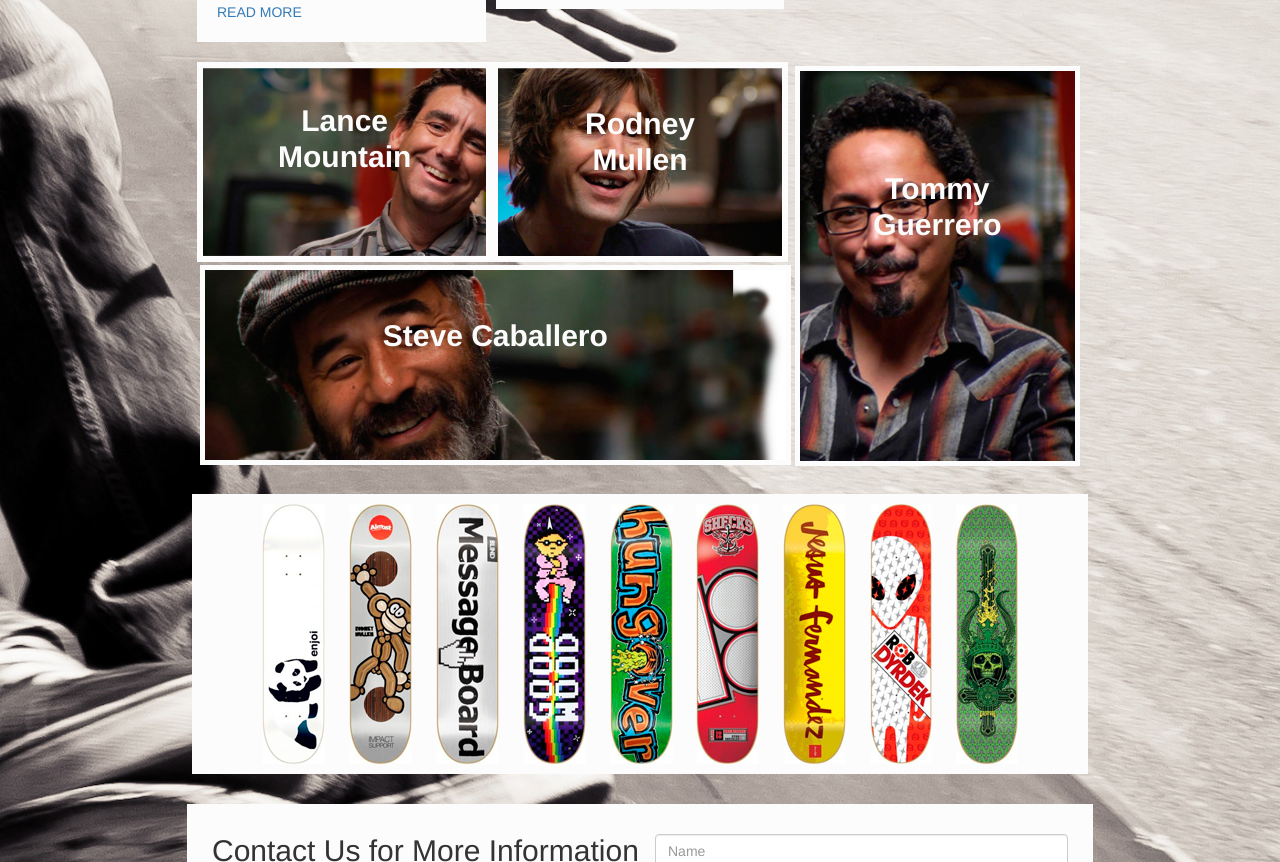
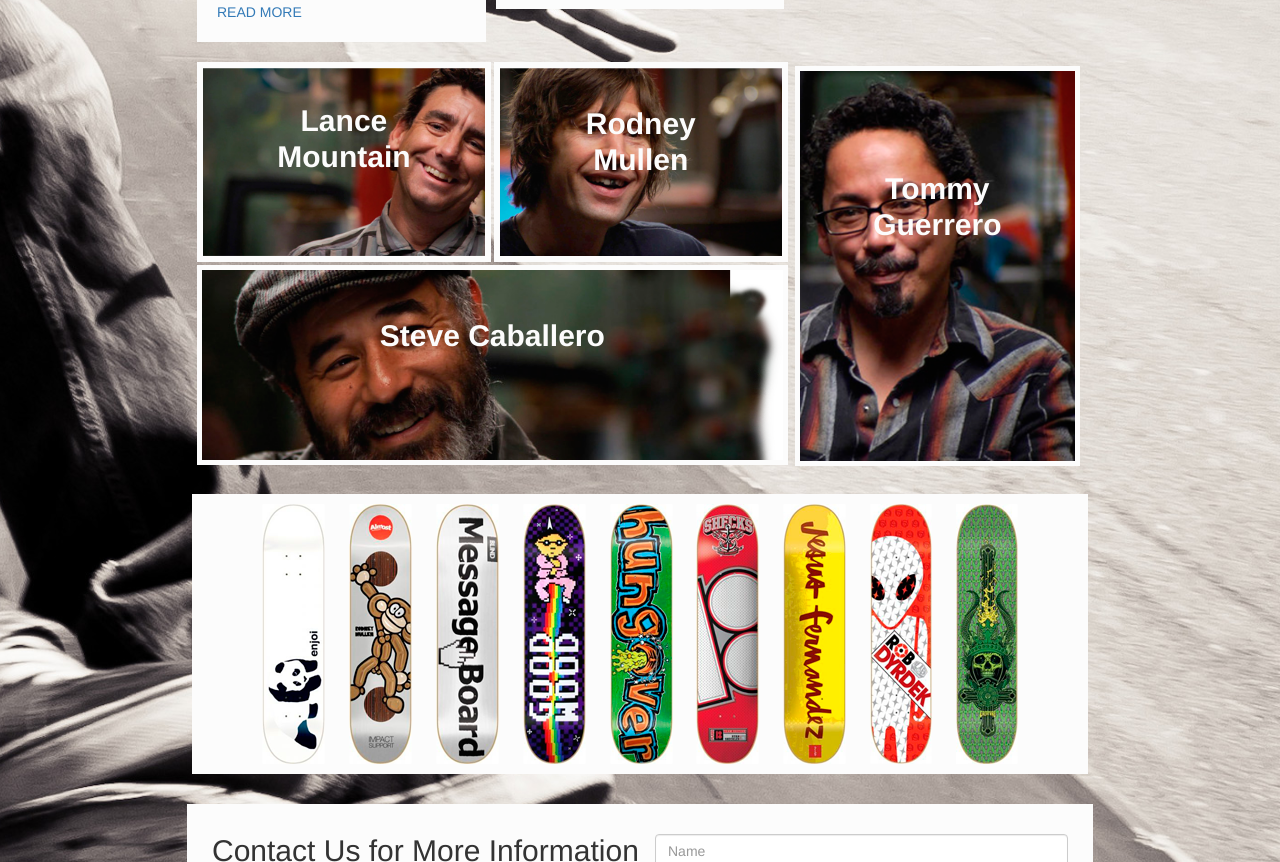
Before and after one commit to loganbw/1.1-sass.web-design, a plain HTML site: page index.html in a window 1280 px wide. Shown: the part 900-1762 px from the top of the page. Drawn offline with Linux system fonts and the light colour scheme.

Commit message:
changed skater background margin

```diff
--- a/scss/styles.scss
+++ b/scss/styles.scss
@@ -125,6 +125,8 @@
 
 .box-1 .row:first-child {
   height: 50%;
+  display: flex;
+
 }
 
 .box-1 .row:nth-child(2n) {
@@ -154,8 +156,9 @@
   height: 100%;
   position: relative;
   border: 6px solid $white;
-  // margin: 3px;
+  margin-right: 3px;
   padding-top: 35px;
+  flex-grow: 1;
 }
 
 .skater-background2 {
@@ -169,6 +172,7 @@
   border: 6px solid $white;
   // margin: 3px;
   padding-top: 38px;
+  flex-grow: 1;
 }
 
 .skater-background3 {
@@ -191,7 +195,7 @@
   //width: 546.44px;
   height: 100%;
   border: 5px solid $white;
-  margin: 3px;
+  margin-top: 3px;
   padding-top: 48px;
 }
 
```
Also changed, not shown: css/styles.css, 1 other file.
